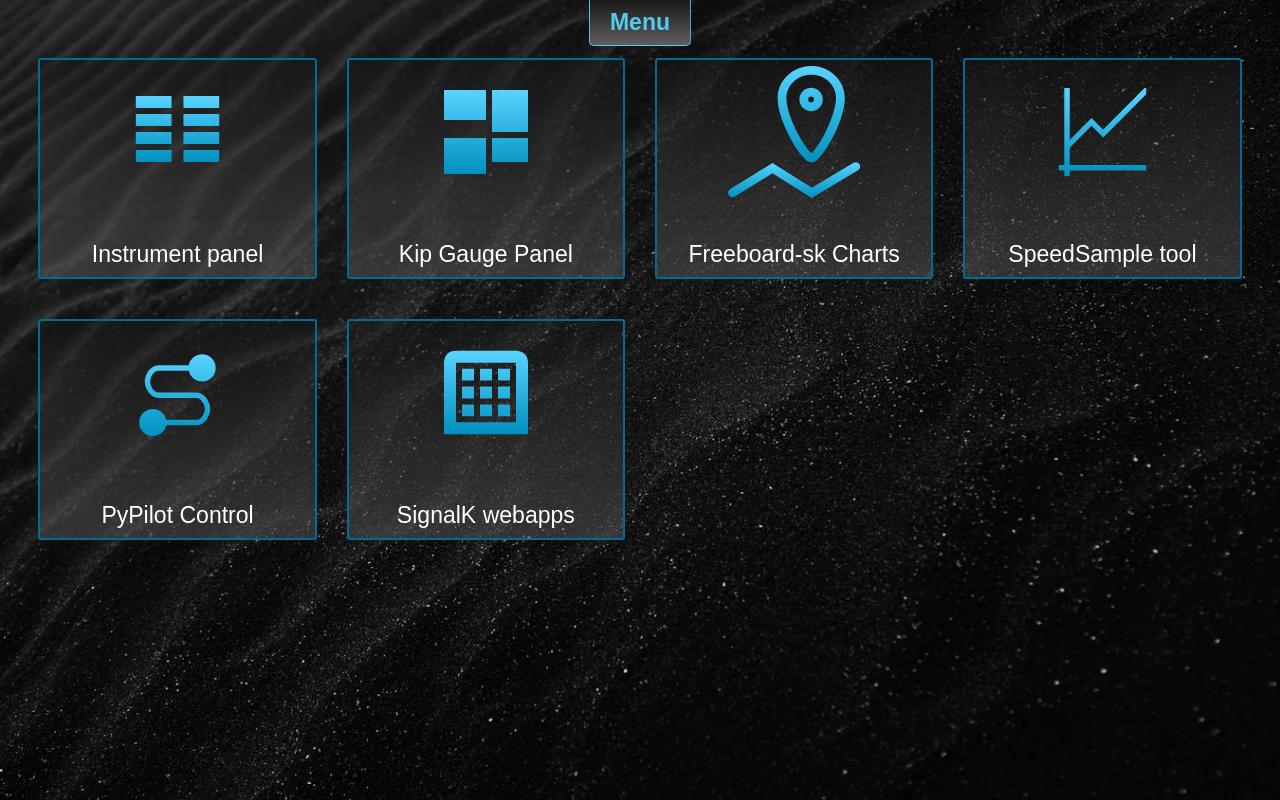
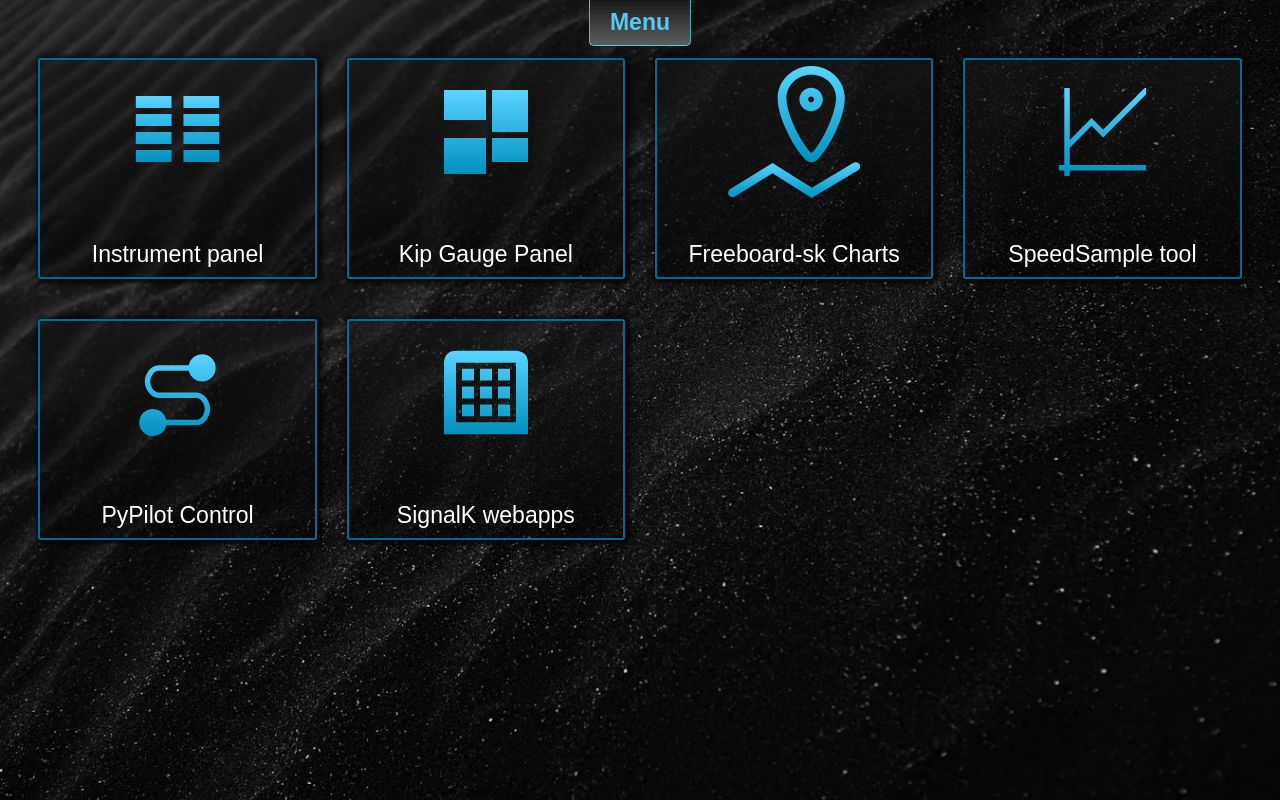
Before and after one commit to lysmarine/lysmarine-dashboard, a website: page public/index.html in a window 1280 px wide. Drawn offline with Linux system fonts and the light colour scheme; files that its build step writes are made by us from their sources; files whose address does not match are found by name.

Commit message:
Add shadow around box

```diff
--- a/public/style.css
+++ b/public/style.css
@@ -81,7 +81,7 @@
     min-width: 200px;
     max-width: 600px;
 
-    background-image: linear-gradient( #18181882,#5e5e5e78);
+    background-image: linear-gradient( #18181882,#00000078);
     border:2px solid #006c95;
     padding: 2%;
     margin: 20px auto;
@@ -90,6 +90,7 @@
     display: block;
     text-align: center;
     color:white;
+    box-shadow: 2px 1px 6px 2px #000;
 }
 
 div.menuContainer div.menu-elem-container a.menu-elem img{
```
Also changed, not shown: public/index.html (+1 -0 lines).
